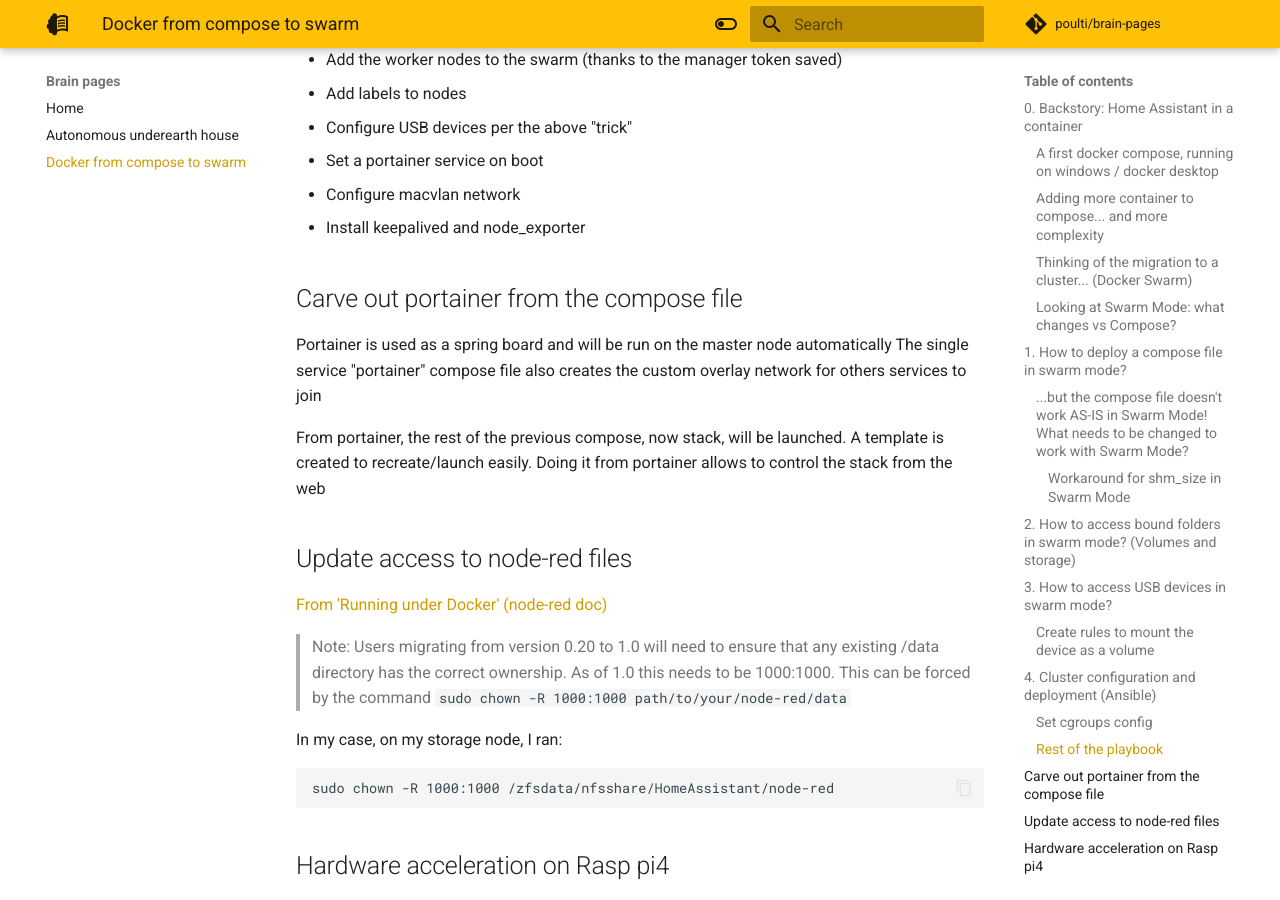
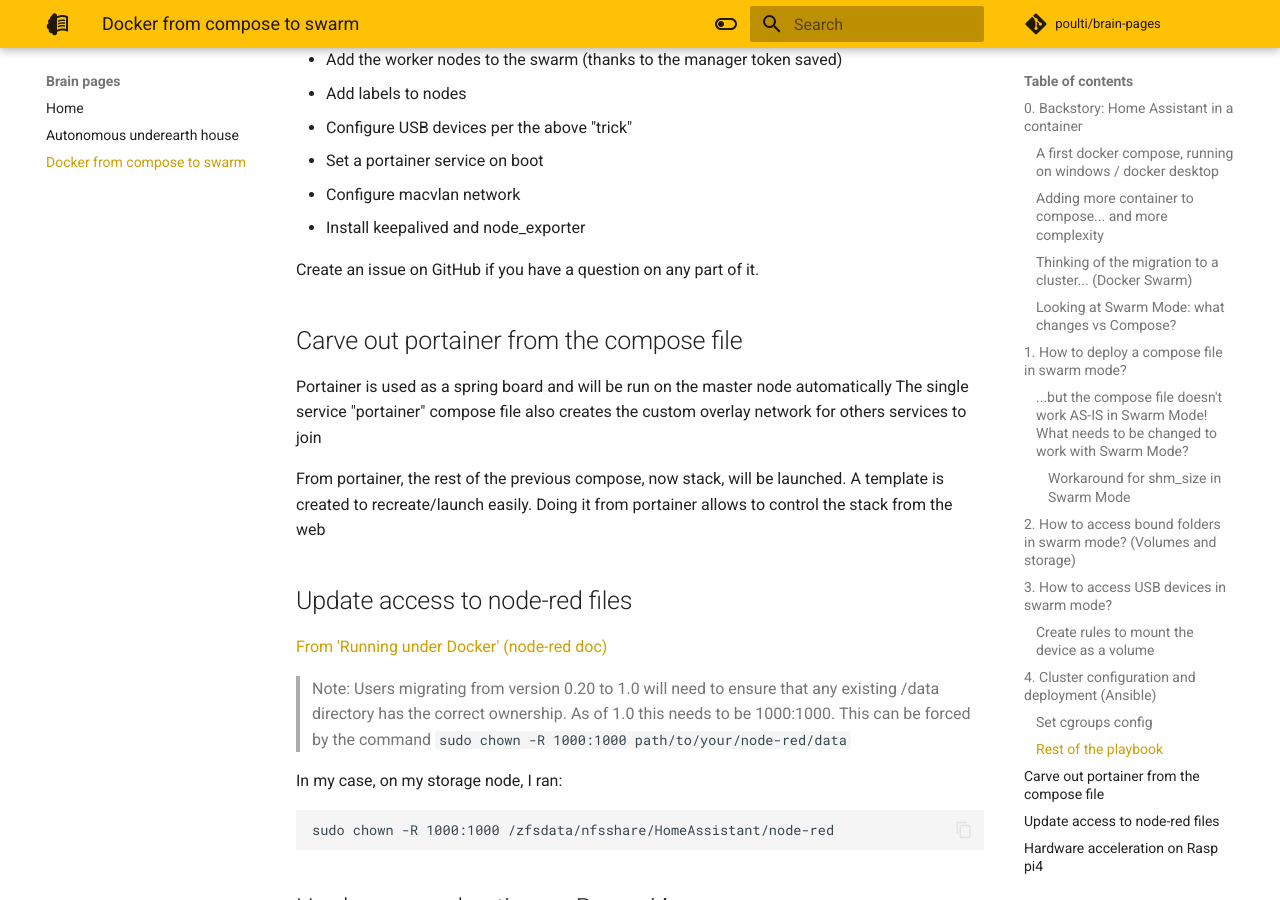
Before and after one commit to poulti/brain-pages, an MkDocs documentation site: the page built from docs/docker-from-compose-to-swarm.md, in a window 1280 px wide and 900 px high, scrolled down 13507 px. Built offline with MkDocs 1.6.1 and Material for MkDocs 9.7.7, drawn with Linux system fonts in a browser that asks for light colours; comment, search, counter and statistics services are not loaded.

Commit message:
Add a note at the end of Ansible playbook description

```diff
--- a/docs/docker-from-compose-to-swarm.md
+++ b/docs/docker-from-compose-to-swarm.md
@@ -502,7 +502,7 @@
 - Configure macvlan network
 - Install keepalived and node_exporter
 
-
+Create an issue on GitHub if you have a question on any part of it.
 
 ## Carve out portainer from the compose file
 
```
